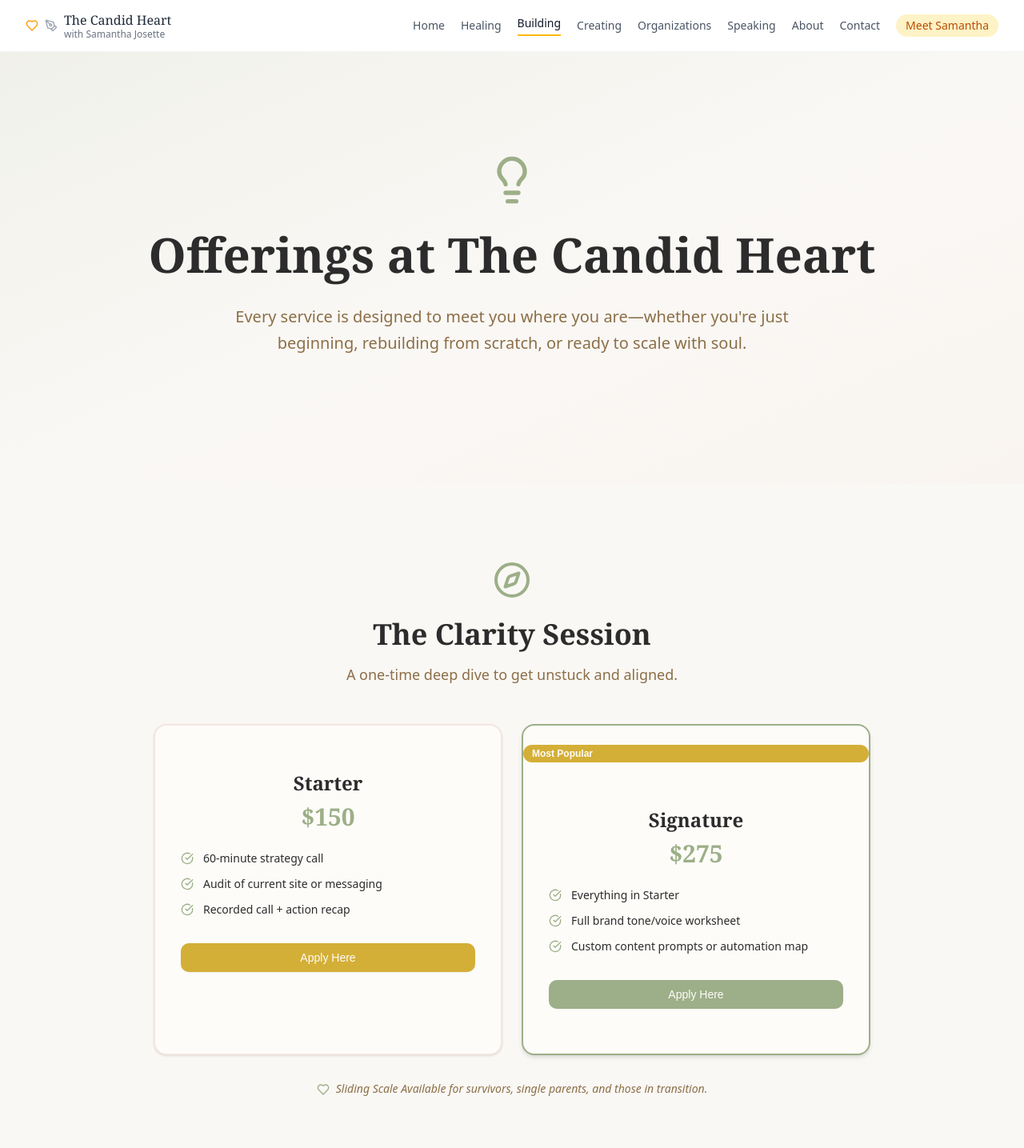
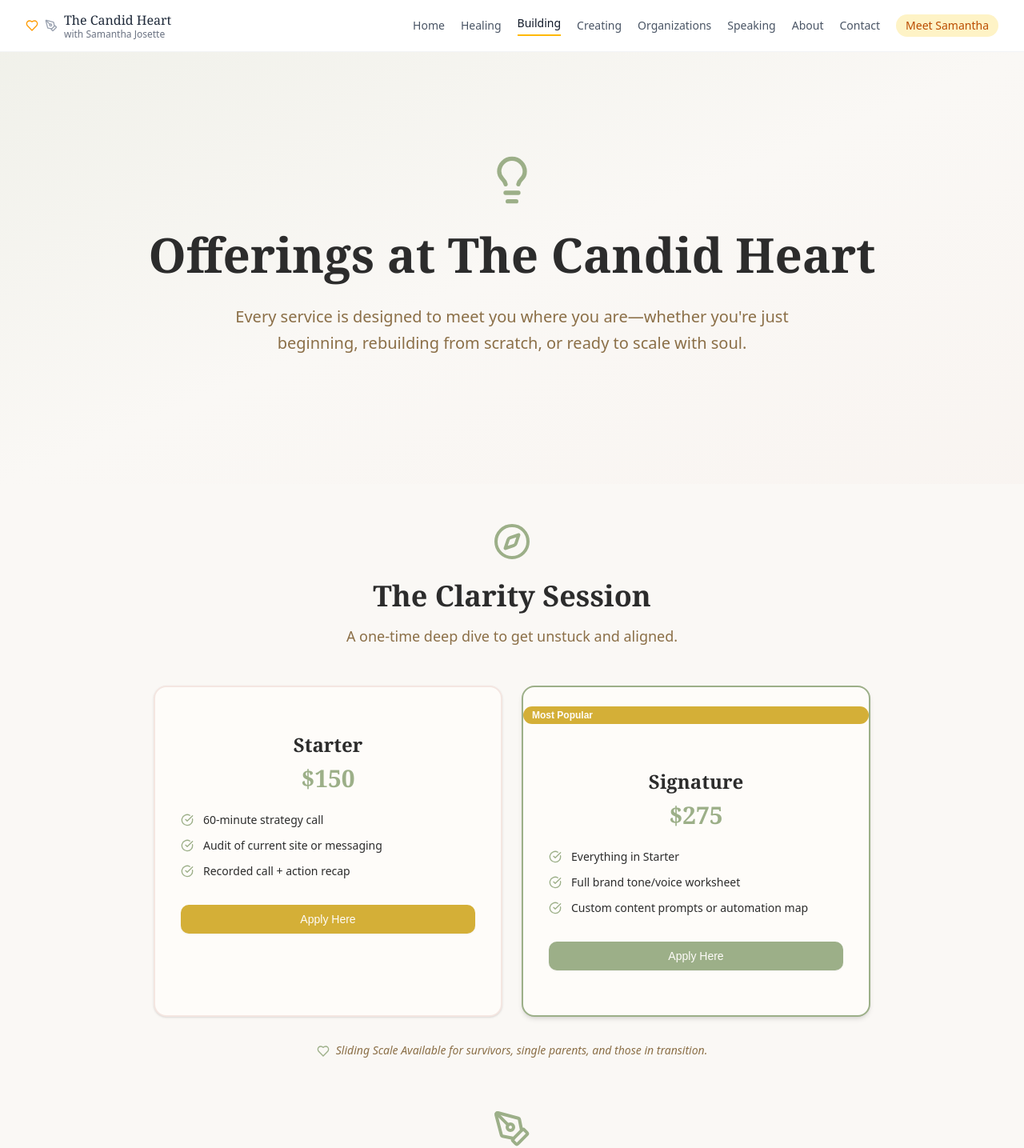
Before and after one commit to Candidheart/thecandidheart, a React (Vite) app: page /building in a window 1280 px wide. Shown: the top 1435 px of the page at 80% size. Built offline with nearby package versions, Linux system fonts and the light colour scheme.

Commit message:
Reduce spacing between hero section and services section on Building page

```diff
--- a/src/pages/Building.jsx
+++ b/src/pages/Building.jsx
@@ -165,7 +165,7 @@ const Building = () => {
       </section>
 
       {/* Services Section */}
-      <section className="py-16 lg:py-24">
+      <section className="py-8 lg:py-12">
         <div className="max-w-7xl mx-auto px-4 sm:px-6 lg:px-8">
           <div className="space-y-16">
             {services.map((service, index) => {
```
